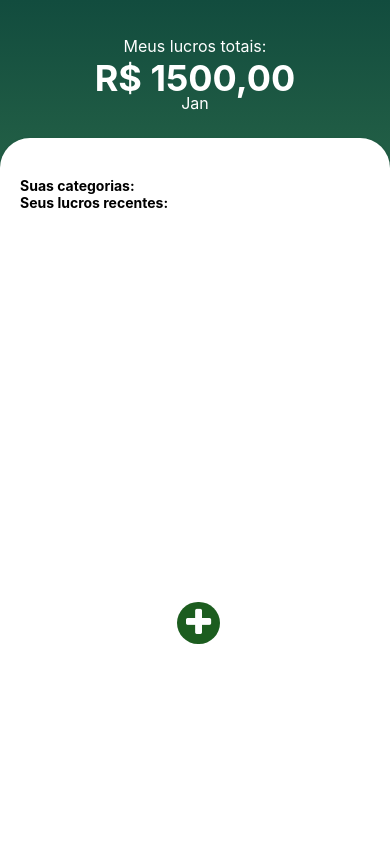
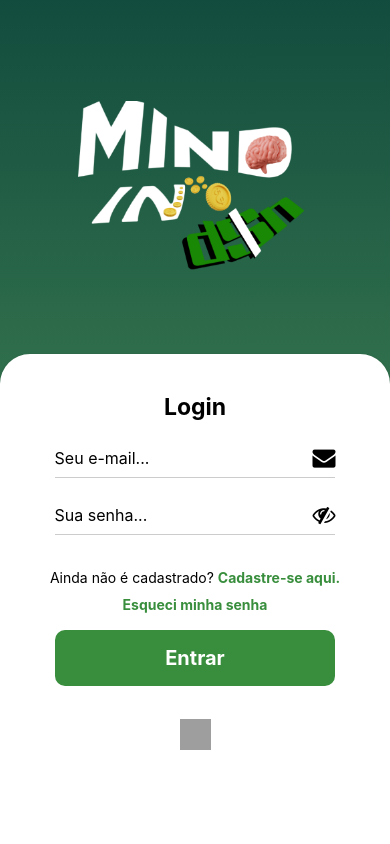
Before and after one commit to Iurexz/MIND-IN-DIN---PFC, a React Native app: screen / in a window 390 px wide. Shown: the top 844 px of the page. Built offline with nearby package versions, Linux system fonts and the light colour scheme; grey boxes are pictures that could not be loaded.

Commit message:
alterando o app.js pra o padrao

```diff
--- a/App.js
+++ b/App.js
@@ -13,7 +13,7 @@ function App() {
   return (
     <NavigationContainer>
       <Stack.Navigator
-        initialRouteName="Profit"
+        initialRouteName="Loading"
         screenOptions={{
           headerShown: false, // Desativa os cabeçalhos das telas
           gestureEnabled: false, // Desativa o gesto de voltar se necessário
@@ -31,7 +31,7 @@ function App() {
         {/* Esqueci a senha */}
         <Stack.Screen name="ForgetPass" component={ForgetPassScreen} />
 
-        <Stack.Screen name="Profit" component={ProfitScreen} />
+        {/* <Stack.Screen name="Profit" component={ProfitScreen} /> */}
       </Stack.Navigator>
     </NavigationContainer>
   );
```
